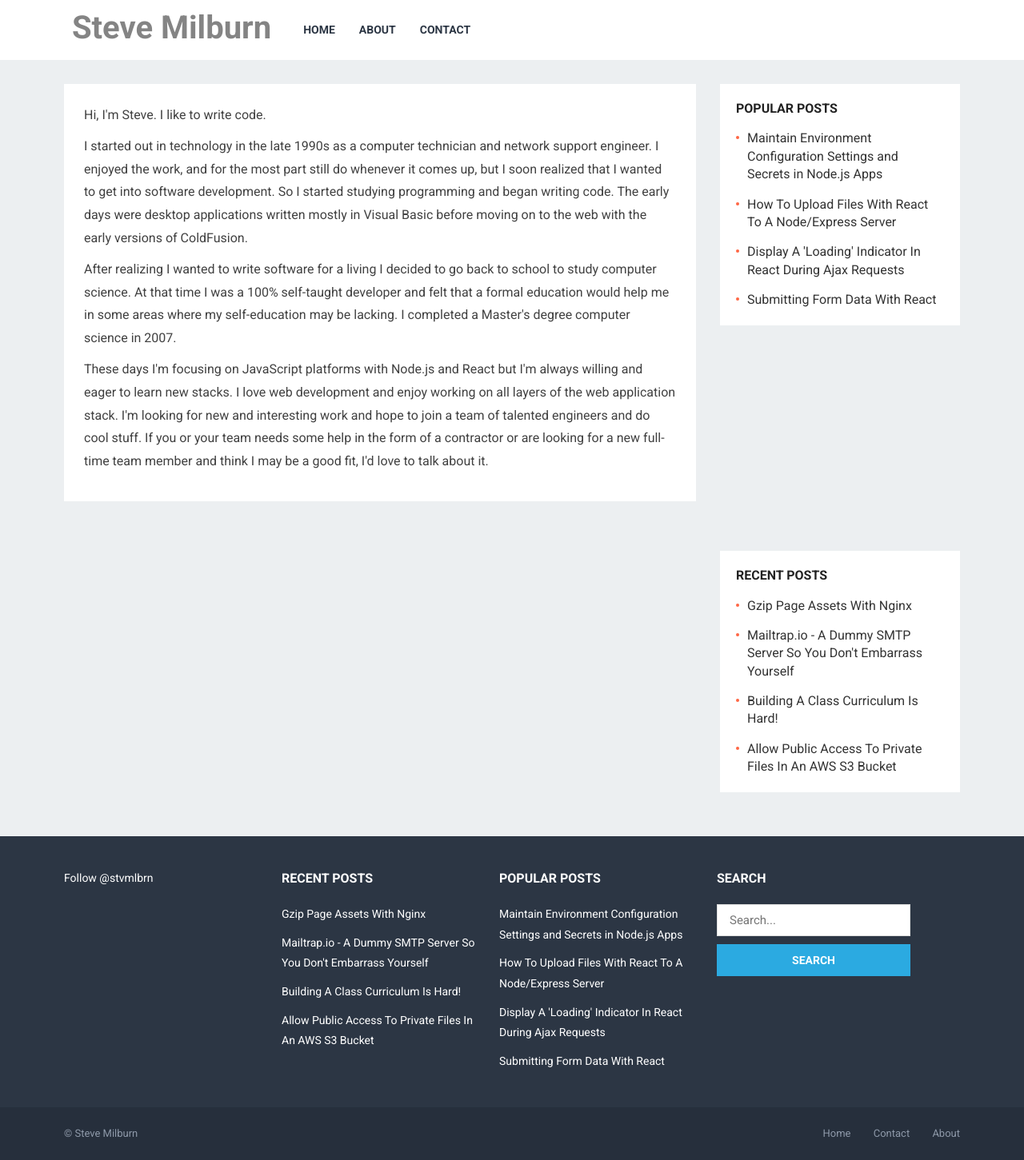
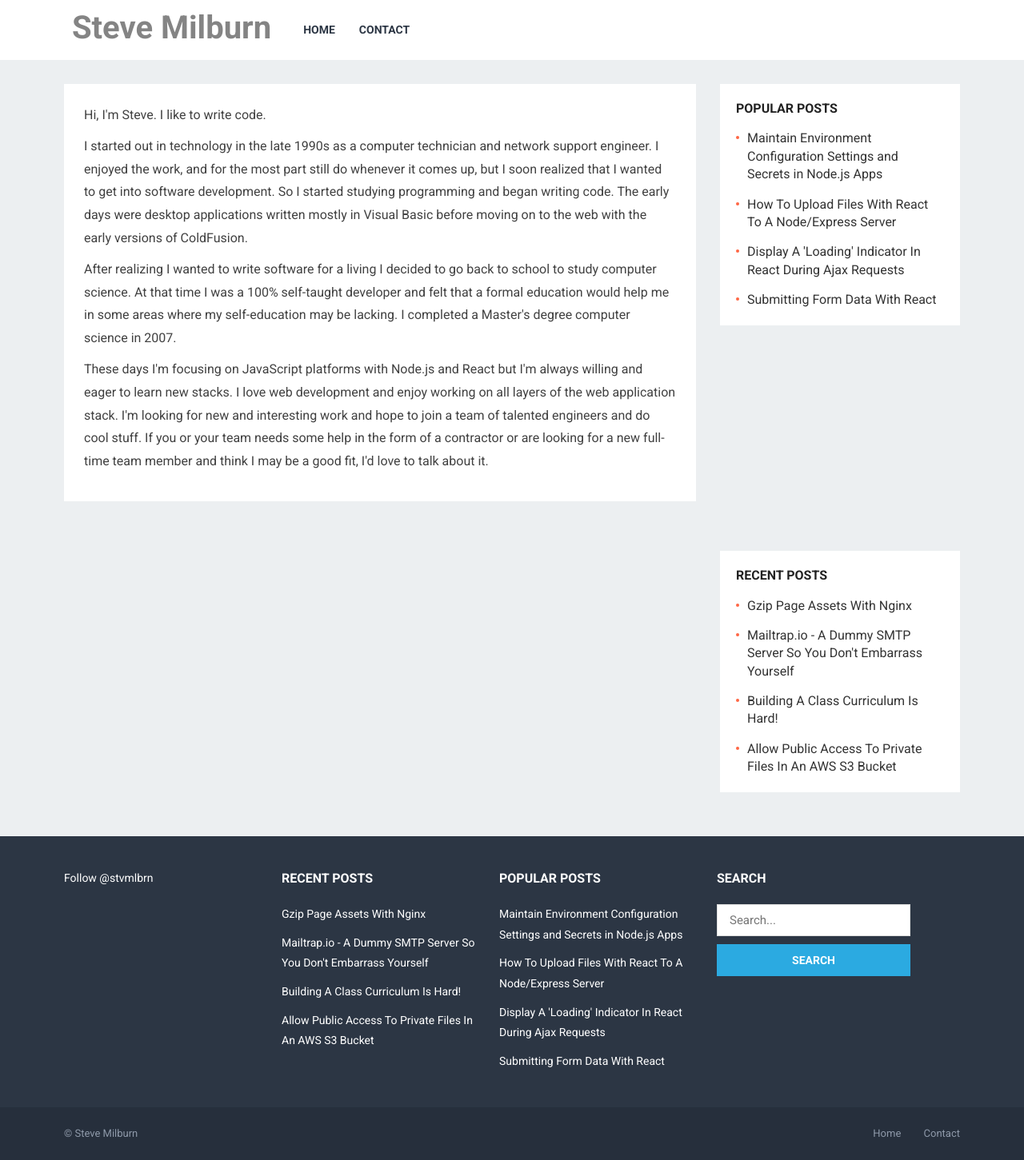
Before and after one commit to stvmlbrn/stvmlbrn.github.io, a Jekyll site: the page built from about/index.html, in a window 1280 px wide. Shown: the whole page at 80% size. Built offline with Jekyll 4.4.1, drawn with Linux system fonts in a browser that asks for light colours; nearby versions of some CDN libraries; comment, search, counter and statistics services are not loaded.

Commit message:
removed about link

```diff
--- a/_includes/footer.html
+++ b/_includes/footer.html
@@ -58,9 +58,9 @@
             <li class="menu-item menu-item-type-custom menu-item-object-custom">
               <a href="/contact">Contact</a>
             </li>
-            <li class="menu-item menu-item-type-custom menu-item-object-custom">
+            <!--<li class="menu-item menu-item-type-custom menu-item-object-custom">
               <a href="/about">About</a>
-            </li>
+            </li>-->
           </ul>
         </div>
       </div>
--- a/_includes/masthead.html
+++ b/_includes/masthead.html
@@ -18,9 +18,9 @@
           <li class="menu-item menu-item-type-custom menu-item-object-custom menu-item-home">
             <a href="/">Home</a>
           </li>
-          <li class="menu-item menu-item-type-custom menu-item-object-custom menu-item-home">
+          <!--<li class="menu-item menu-item-type-custom menu-item-object-custom menu-item-home">
             <a href="/about">About</a>
-          </li>
+          </li>-->
           <li class="menu-item menu-item-type-custom menu-item-object-custom menu-item-home">
             <a href="/contact">Contact</a>
           </li>
```
